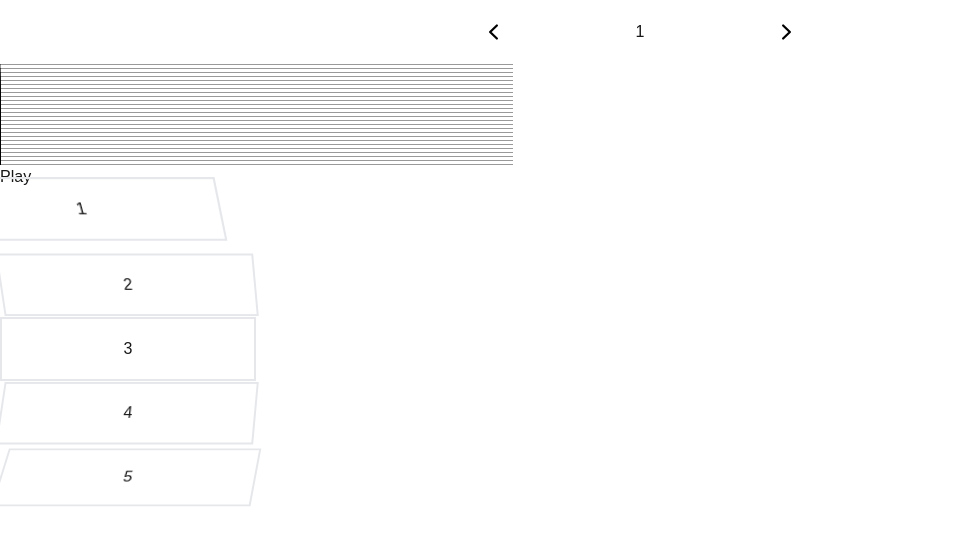
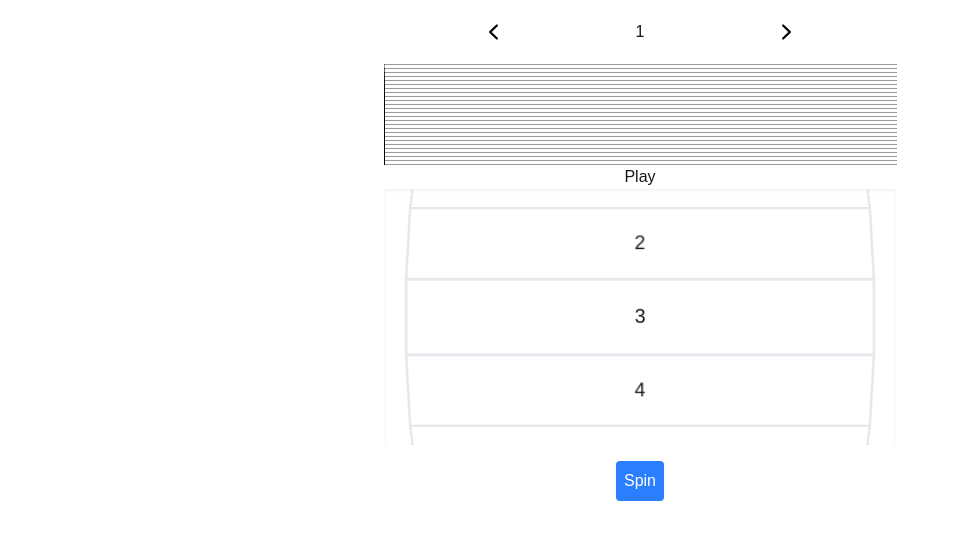
Before and after one commit to TzuHsuan/spinwheel, a Next.js app: page / in a window 1280 px wide. Shown: the top 544 px of the page, without its empty margins (0-960 px from the left). Built offline with nearby package versions, Linux system fonts and the light colour scheme.

Commit message:
basic roulette rotation

```diff
--- a/src/app/components/roulette.tsx
+++ b/src/app/components/roulette.tsx
@@ -1,4 +1,4 @@
-import React, { useState } from 'react';
+import React, { useState, useEffect } from 'react';
 
 type entry = {
 	id: string,
@@ -14,46 +14,59 @@ export const Roulette = ({ entries }: { entries: entry[] }) => {
 		setSelected(entries[randomIndex]);
 	};
 
-	const [rotation, setRotation] = useState(0);
-	const [force, setForce] = useState(0);
-	const [friciton, setFriction] = useState(0);
+	const [wheel, setWheel] = useState({ rotation: 0, force: 0 });
+	const FRICTION = 0.99; // Friction factor to slow down the wheel
+	const requestRef = React.useRef(0);
 
 	const spin = () => {
-		setForce(10 + Math.random() * 20)
-		setFriction(0.99); // Simulate friction
-		requestAnimationFrame(spin);
+		if (requestRef.current === 0) {
+			setWheel(prev => { return { ...prev, force: 10 + Math.random() * 20 } }); // Simulate friction
+			requestRef.current = requestAnimationFrame(spin);
+		} else {
+			setWheel(prev => {
+				console.log(prev)
+				console.log(requestRef.current)
+				if (prev.force < 0.1) {
+					cancelAnimationFrame(requestRef.current);
+					requestRef.current = 0;
+					return { force: 0, rotation: prev.rotation };
+				}
+				return {
+					force: prev.force * FRICTION, // Apply friction
+					rotation: (prev.rotation + prev.force) % 360
+				};
+			})
+			if (requestRef.current !== 0) {
+				console.log('requesting animation frame', requestRef.current);
+				requestRef.current = requestAnimationFrame(spin);
+			}
+		}
 	}
 
 	const animate = () => {
-		setRotation(prev => (prev + force / 10) % 360);
-		setForce(prev => prev * friciton);
-		if (force < 0.1) {
-			setForce(0);
-			setFriction(0);
-			// Optionally, select a random entry here
-			selectRandomEntry();
-		} else {
-			requestAnimationFrame(animate);
-		}
 	}
+
+	useEffect(() => {
+		return () => {
+			cancelAnimationFrame(requestRef.current);
+			requestRef.current = 0;
+		};
+	}, []);
 
 	const start = () => {
 		requestAnimationFrame(spin);
 	}
 
 	return (
-		/*
-		<div className="flex flex-col items-center">
-			<button onClick={selectRandomEntry} className="bg-blue-500 text-white px-4 py-2 rounded-sm">Spin the Wheel</button>
-			{selected && <div className="mt-4 text-lg">Selected: {selected.name || selected.id}</div>}
-		</div>
-		*/
-		<div className="perspective-origin-center perspective-distant">
-			<div className="border-2 grid place-items-center h-16 w-64" style={{ transform: `translateZ(100px) rotateX(${rotation - 32}deg)` }}>1</div>
-			<div className="border-2 grid place-items-center h-16 w-64" style={{ transform: `rotateX(${rotation - 16}deg)` }}>2</div>
-			<div className="border-2 grid place-items-center h-16 w-64" style={{ transform: `rotateX(${rotation}deg)` }}>3</div>
-			<div className="border-2 grid place-items-center h-16 w-64" style={{ transform: `rotateX(${rotation + 16}deg)` }}>4</div>
-			<div className="border-2 grid place-items-center h-16 w-64" style={{ transform: `rotateX(${rotation + 32}deg)` }}>5</div>
-		</div>
+		<>
+			<div className="h-[16rem] w-lg perspective-origin-center perspective-distant grid place-content-center overflow-hidden inset-shadow-sm">
+				<div className="border-2 grid place-items-center h-16 w-[24rem] stack" style={{ transform: `rotateX(${wheel.rotation + 32}deg) translateZ(220px) ` }}>1</div>
+				<div className="border-2 grid place-items-center h-16 w-[24rem] stack" style={{ transform: `rotatex(${wheel.rotation + 16}deg) translatez(220px) ` }}>2</div>
+				<div className="border-2 grid place-items-center h-16 w-[24rem] stack" style={{ transform: `rotateX(${wheel.rotation}deg) translateZ(220px) ` }}>3</div>
+				<div className="border-2 grid place-items-center h-16 w-[24rem] stack" style={{ transform: `rotateX(${wheel.rotation - 16}deg) translateZ(220px) ` }}>4</div>
+				<div className="border-2 grid place-items-center h-16 w-[24rem] stack" style={{ transform: `rotateX(${wheel.rotation - 32}deg) translateZ(220px) ` }}>5</div>
+			</div>
+			<button className="mt-4 p-2 bg-blue-500 text-white rounded" onClick={start}> Spin</button>
+		</>
 	);
 }
--- a/src/app/globals.css
+++ b/src/app/globals.css
@@ -49,6 +49,6 @@ body {
   transform: translateX(var(--index));
 }
 
-.panel {
-  transform: rotate(--rotation);
+.stack {
+  grid-area: 1/1;
 }
--- a/src/app/page.tsx
+++ b/src/app/page.tsx
@@ -8,10 +8,10 @@ export default function Home() {
   const [trackIndex, setTrackIndex] = useState(0)
 
   return (
-    <>
+    <div className="flex flex-col items-center justify-center ">
       <Tracks trackList={[{ title: "1" }, { title: "2" }, { title: "3" }]} index={trackIndex} setIndex={setTrackIndex} />
       <Visualizer />
       <Roulette entries={[{ id: "1", name: "Entry 1" }, { id: "2", name: "Entry 2" }, { id: "3", name: "Entry 3" }]} />
-    </>
+    </div>
   );
 }
```
